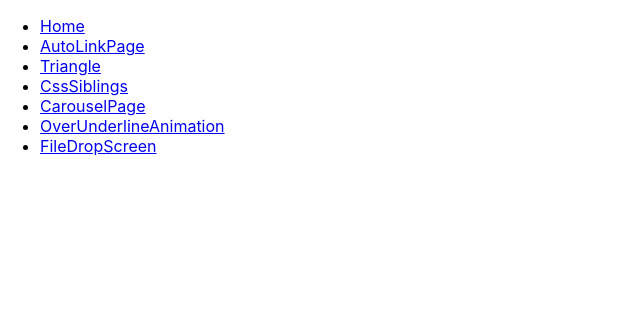
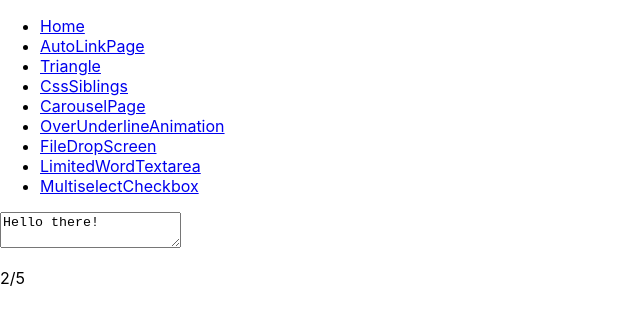
Before and after one commit to kenny-reyes/ExamplesReact, a React (Create React App) app: page /LimitedWordTextarea in a window 1280 px wide. Shown: the top 322 px of the page, without its empty margins (0-640 px from the left). Built offline with nearby package versions, Linux system fonts and the light colour scheme.

Commit message:
Add multiselect and limited words

```diff
--- a/src/App.js
+++ b/src/App.js
@@ -9,6 +9,8 @@ import CssSiblings from "./pages/CssSiblings";
 import CarouselPage from "./pages/CarouselPage";
 import OverUnderlineAnimation from "./pages/OverUnderlineAnimation";
 import FileDropScreen from "./pages/FileDropScreen";
+import LimitedWordTextareaPage from "./pages/LimitedWordTextareaPage";
+import MultiselectCheckboxPage from "./pages/MultiselectCheckboxPage";
 
 export default function App() {
   return (
@@ -37,6 +39,12 @@ export default function App() {
             <li>
               <Link to="FileDropScreen/">FileDropScreen</Link>
             </li>
+            <li>
+              <Link to="LimitedWordTextarea/">LimitedWordTextarea</Link>
+            </li>
+            <li>
+              <Link to="MultiselectCheckbox/">MultiselectCheckbox</Link>
+            </li>
           </ul>
         </nav>
 
@@ -50,6 +58,14 @@ export default function App() {
           component={OverUnderlineAnimation}
         />
         <Route path="/FileDropScreen/" component={FileDropScreen} />
+        <Route
+          path="/LimitedWordTextarea/"
+          component={LimitedWordTextareaPage}
+        />
+        <Route
+          path="/MultiselectCheckbox/"
+          component={MultiselectCheckboxPage}
+        />
       </div>
     </Router>
   );
--- /dev/null
+++ b/src/component/limitedWordTextarea/LimitedWordTextarea.js
@@ -0,0 +1,40 @@
+import React from "react";
+
+export function LimitedWordTextarea({ rows, cols, value, limit }) {
+  const [content, setContent] = React.useState(value);
+  const [wordCount, setWordCount] = React.useState(0);
+
+  const setFormattedContent = text => {
+    let words = text.split(" ");
+    if (words.filter(Boolean).length > limit) {
+      setContent(
+        text
+          .split(" ")
+          .slice(0, limit)
+          .join(" ")
+      );
+      setWordCount(limit);
+    } else {
+      setContent(text);
+      setWordCount(words.filter(Boolean).length);
+    }
+  };
+
+  React.useEffect(() => {
+    setFormattedContent(content);
+  }, []);
+
+  return (
+    <div>
+      <textarea
+        rows={rows}
+        cols={cols}
+        onChange={event => setFormattedContent(event.target.value)}
+        value={content}
+      />
+      <p>
+        {wordCount}/{limit}
+      </p>
+    </div>
+  );
+}
--- /dev/null
+++ b/src/component/multiselectCheckbox/MultiselectCheckbox.js
@@ -0,0 +1,37 @@
+import React from "react";
+
+const style = {
+    listContainer: {
+      listStyle: 'none',
+      paddingLeft: 0
+    },
+    itemStyle: {
+      cursor: 'pointer',
+      padding: 5
+    }
+  };
+
+  export function MultiselectCheckbox({ options, onChange }) {
+    const [data, setData] = React.useState(options);
+
+    const toggle = item => {
+      data.map((_, key) => {
+        if (data[key].label === item.label) data[key].checked = !item.checked;
+      });
+      setData([...data]);
+      onChange(data);
+    };
+
+    return (
+      <ul style={style.listContainer}>
+        {data.map(item => {
+          return (
+            <li key={item.label} style={style.itemStyle} onClick={() => toggle(item)}>
+              <input readOnly type="checkbox" checked={item.checked || false} />
+              {item.label}
+            </li>
+          );
+        })}
+      </ul>
+    );
+  }
--- /dev/null
+++ b/src/pages/LimitedWordTextareaPage.js
@@ -0,0 +1,12 @@
+import React, { Component } from "react";
+import { LimitedWordTextarea } from "../component/limitedWordTextarea/LimitedWordTextarea";
+
+export default class LimitedWordTextareaPage extends Component {
+  render() {
+    return (
+      <div>
+        <LimitedWordTextarea limit={5} value="Hello there!" />
+      </div>
+    );
+  }
+}
--- /dev/null
+++ b/src/pages/MultiselectCheckboxPage.js
@@ -0,0 +1,19 @@
+import React, { Component } from "react";
+import { MultiselectCheckbox } from "../component/multiselectCheckbox/MultiselectCheckbox";
+
+const options = [{ label: "Item One" }, { label: "Item Two" }];
+
+export default class LimitedWordTextareaPage extends Component {
+  render() {
+    return (
+      <div>
+        <MultiselectCheckbox
+          options={options}
+          onChange={data => {
+            console.log(data);
+          }}
+        />
+      </div>
+    );
+  }
+}
```
